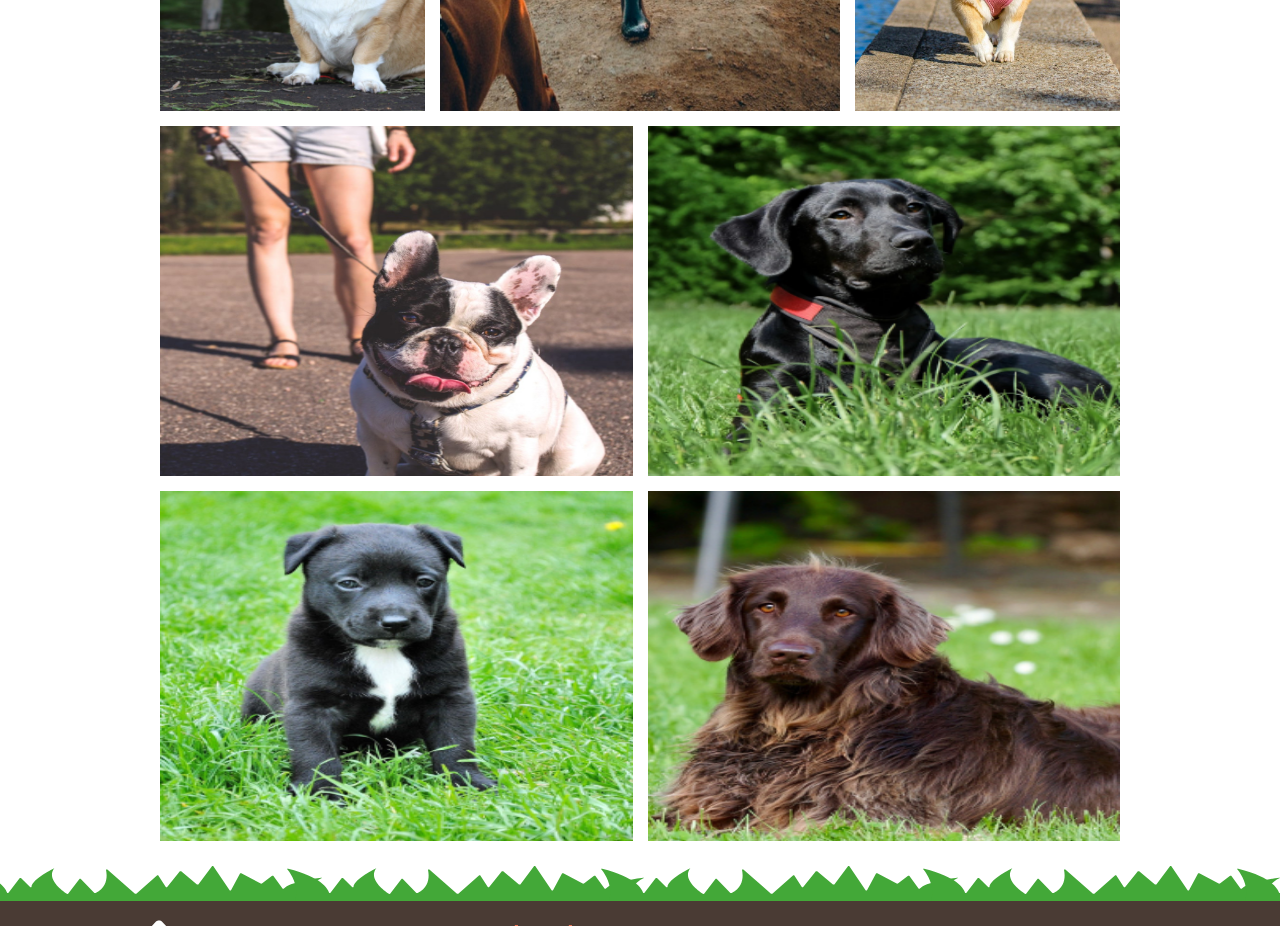
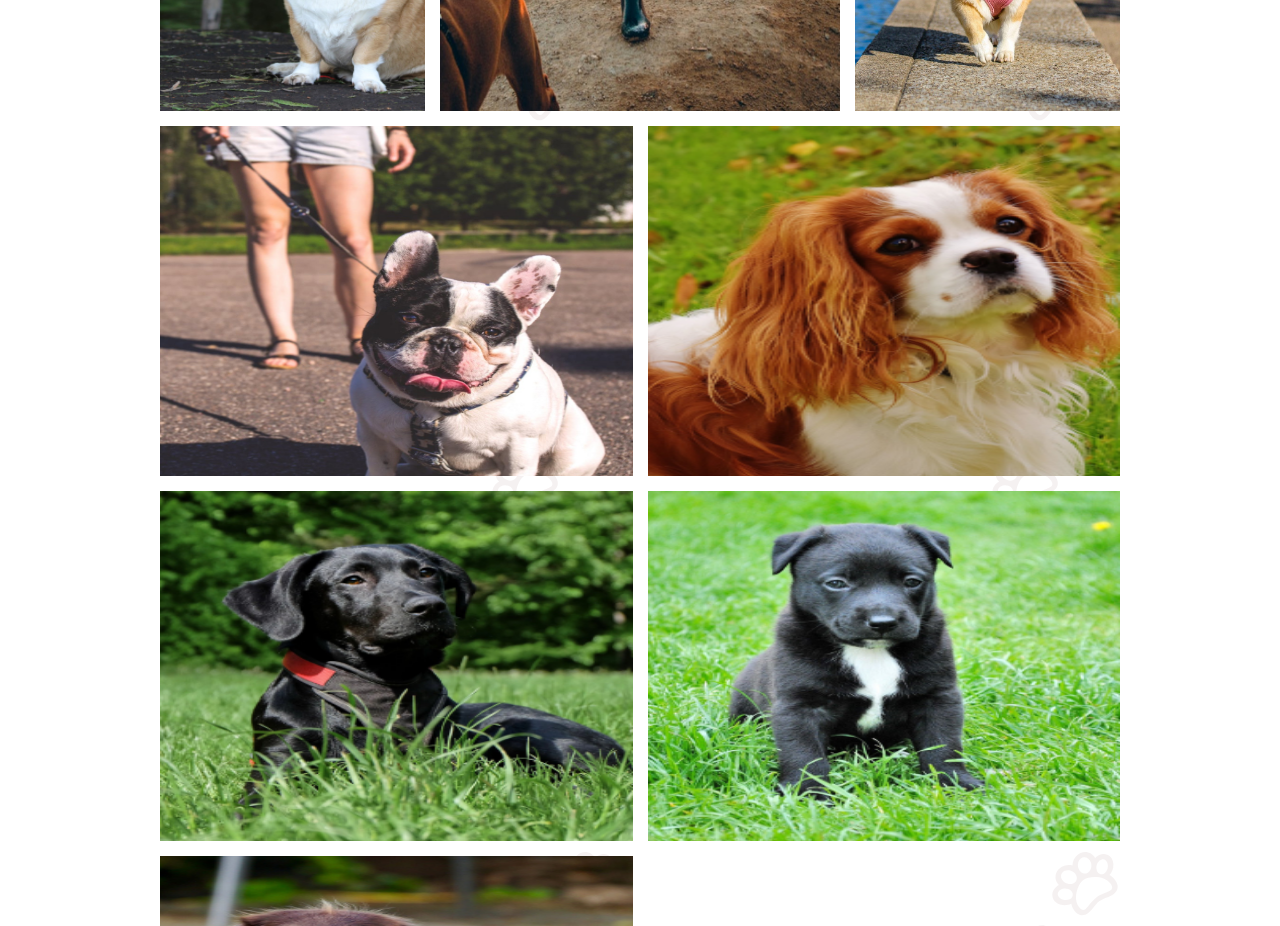
Before and after one commit to mattiehoare123/Doggie-Walks, a React (Create React App) app: page /gallery in a window 1280 px wide. Shown: the part 1220-2146 px from the top of the page. Built offline with nearby package versions, Linux system fonts and the light colour scheme.

Commit message:
Trying to fix error as build will not deploy

```diff
--- a/package.json
+++ b/package.json
@@ -10,6 +10,7 @@
     "react-dom": "^16.13.1",
     "react-responsive": "^8.0.3",
     "react-router": "^5.1.2",
+    "react-router-dom": "^5.2.0",
     "react-scripts": "3.4.1",
     "styled-components": "^5.0.1"
   },
--- a/src/components/Navigation.js
+++ b/src/components/Navigation.js
@@ -1,5 +1,5 @@
 import React from 'react';
-import styled, {css} from 'styled-components'
+import styled from 'styled-components'
 import { Link } from "react-router-dom";
 import logo from '../assets/logo.svg';
 
--- a/src/gallery.js
+++ b/src/gallery.js
@@ -61,6 +61,7 @@ export const gallery = () => {
           <DogImage src={TanPembroke} alt="Tan and white pembroke dog sitting in park"/>
           <DogImage src={BlondePembroke} alt="Blonde pembroke dog panting walking on edge of pond"/>
           <DogImage src={WhiteBulldog} alt="White and black bulldog on lead sitting in park"/>
+          <DogImage src={OrangeCharles} alt="Orange and hwite king charles dog"/>
           <DogImage src={BlackLabrador} alt="Black labrador dog lying on grass"/>
           <DogImage src={BlackBulldog} alt="Black and white bulldog sittin on grass"/>
           <DogImage src={BrownLabrador} alt="Brown labrador dog lying on grass"/>
```
Also changed, not shown: 1 other file (tests, documents, lock files or other folders).
